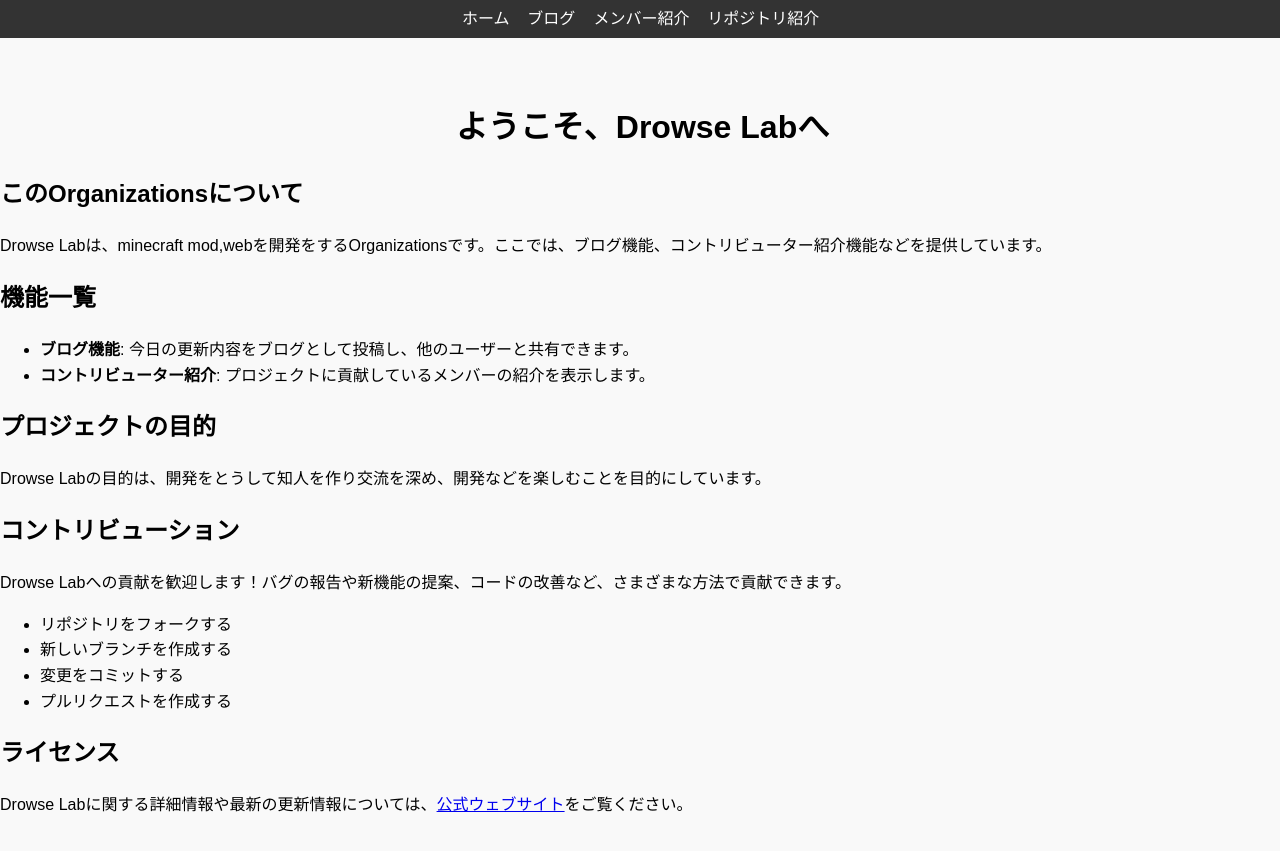
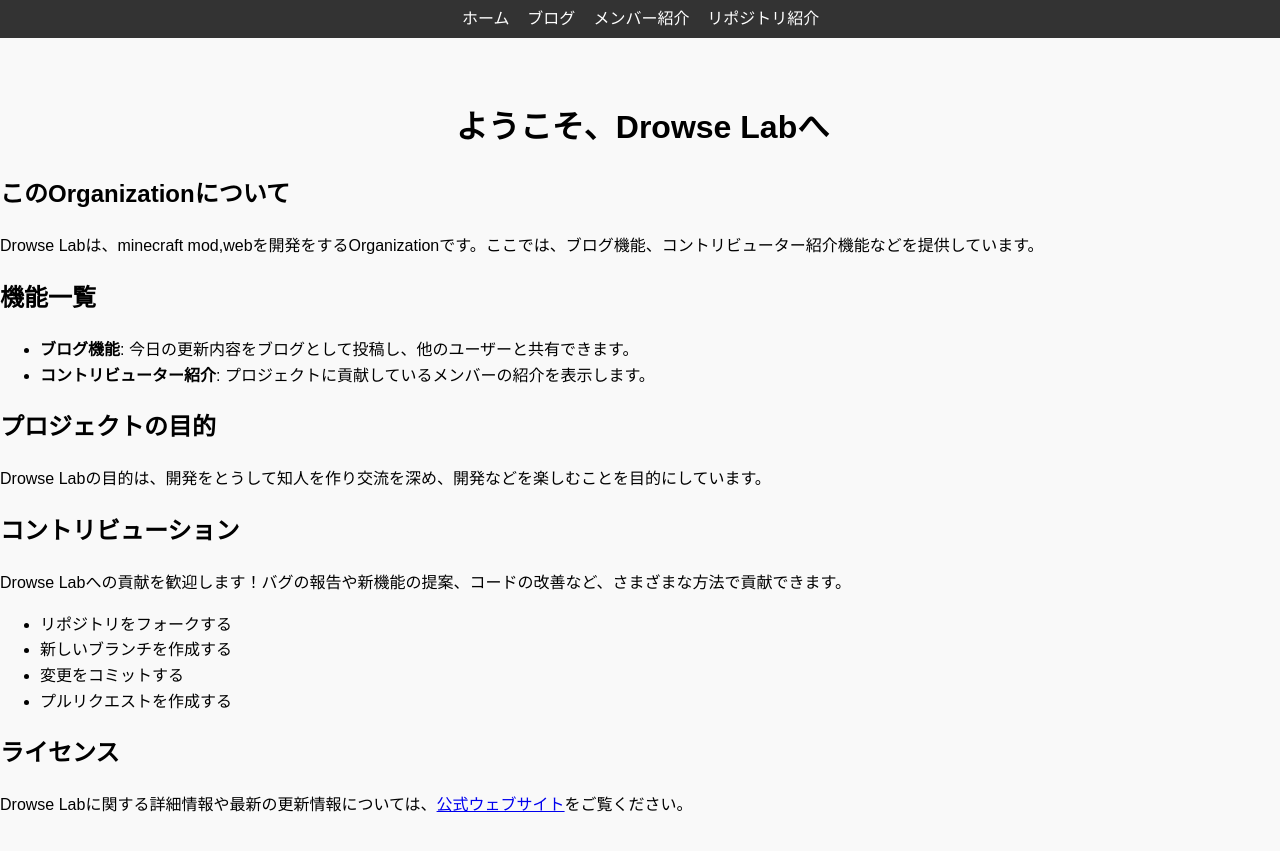
Before and after one commit to Drowse-Lab/Drowse-Lab, a Jekyll site: the page index.html, which Jekyll copies as it is, in a window 1280 px wide. Shown: the top 851 px of the page. Built offline with Jekyll 4.4.1, drawn with Linux system fonts in a browser that asks for light colours.

Commit message:
Update index.html

```diff
--- a/index.html
+++ b/index.html
@@ -18,8 +18,8 @@
     </nav>
 
     <h1>ようこそ、Drowse Labへ</h1>
-    <h2>このOrganizationsについて</h2>
-    <p>Drowse Labは、minecraft mod,webを開発をするOrganizationsです。ここでは、ブログ機能、コントリビューター紹介機能などを提供しています。</p>
+    <h2>このOrganizationについて</h2>
+    <p>Drowse Labは、minecraft mod,webを開発をするOrganizationです。ここでは、ブログ機能、コントリビューター紹介機能などを提供しています。</p>
 
     <h2>機能一覧</h2>
     <ul>
```
